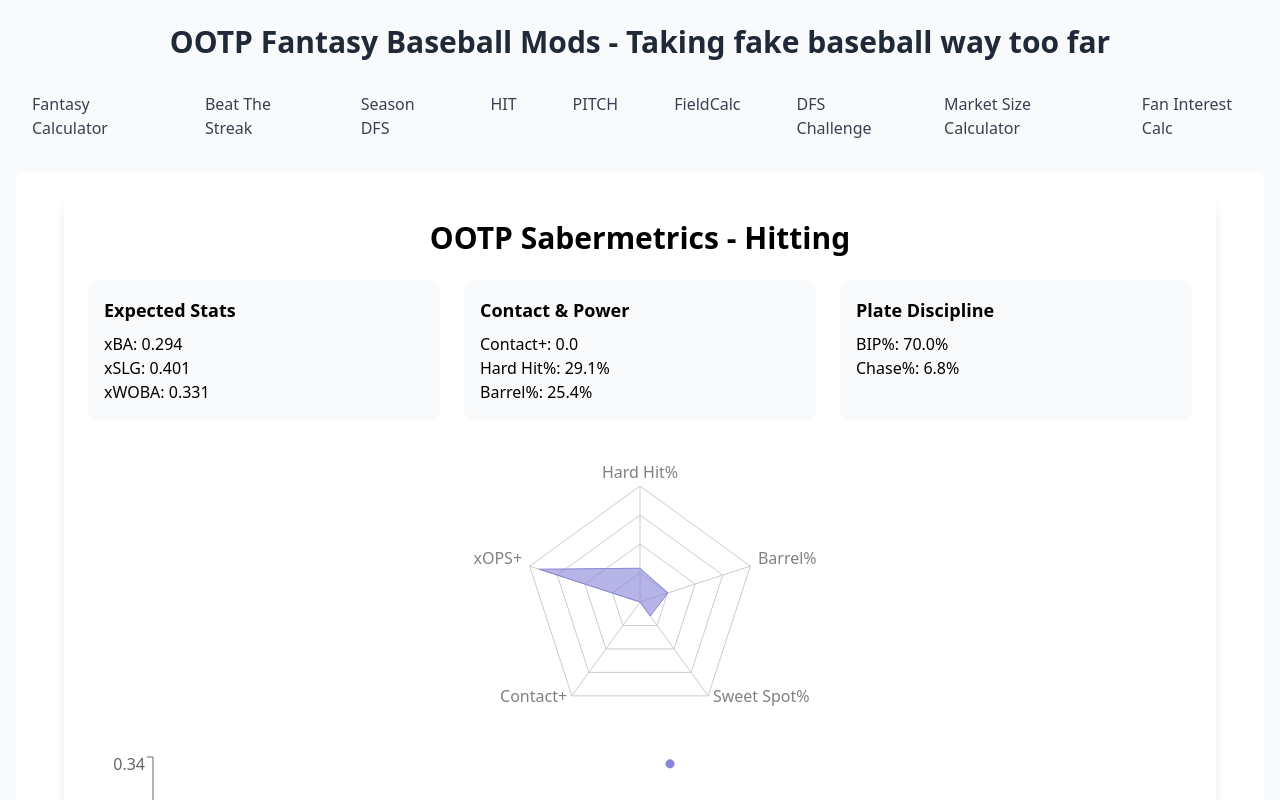
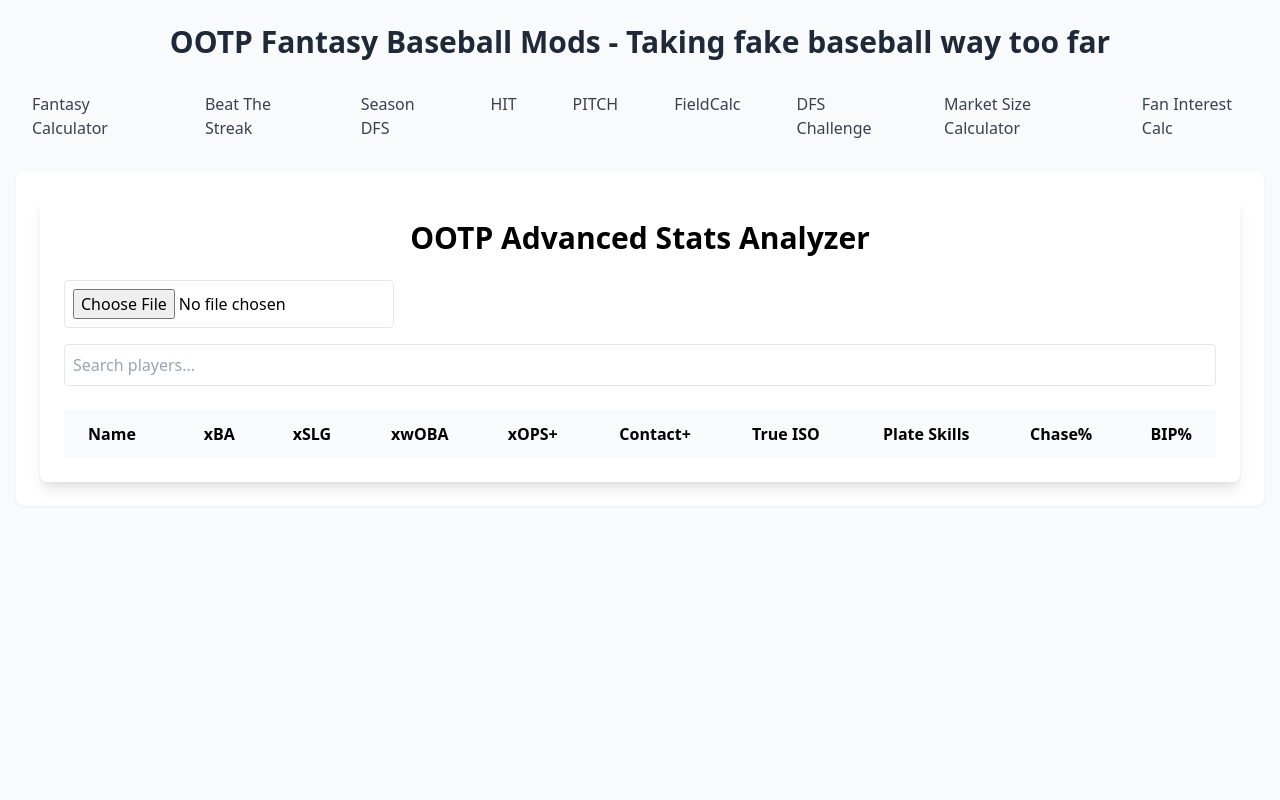
Before and after one commit to quarterback/SimBaseballCalc, a React (Create React App) app: page /hit in a window 1280 px wide. Shown: the top 800 px of the page. Built offline with nearby package versions, Linux system fonts and the light colour scheme.

Commit message:
Update StatcastHittingTool.js

```diff
--- a/src/StatcastHittingTool.js
+++ b/src/StatcastHittingTool.js
@@ -1,119 +1,190 @@
 import React, { useState } from 'react';
-import { RadarChart, Radar, PolarGrid, PolarAngleAxis, PolarRadiusAxis, ScatterChart, Scatter, XAxis, YAxis, ZAxis, Tooltip, ResponsiveContainer } from 'recharts';
+import Papa from 'papaparse';
 
 const StatcastHittingTool = () => {
-  const [playerData, setPlayerData] = useState({
-    name: '',
-    team: '',
-    avg: '',
-    obp: '',
-    slg: '',
-    iso: '',
-    babip: '',
-    war: '',
-    hrPerPa: '',
-    bb_pct: '',
-    k_pct: '',
-    woba: '',
-    wrc_plus: '',
-    ops: '',
-    ops_plus: '',
-    contact: '',
-    gap: '',
-    power: '',
-    eye: '',
-    avoid_k: ''
-  });
+  const [players, setPlayers] = useState([]);
+  const [loading, setLoading] = useState(false);
+  const [error, setError] = useState('');
+  const [sortField, setSortField] = useState('name');
+  const [sortDirection, setSortDirection] = useState('asc');
+  const [searchQuery, setSearchQuery] = useState('');
 
-  // Function to calculate new advanced hitting metrics
-  const calculateAdvancedStats = (data) => {
-    const AVG = parseFloat(data.avg) || 0.260; // Default to league avg
-    const OBP = parseFloat(data.obp) || 0.330;
-    const SLG = parseFloat(data.slg) || 0.430;
-    const ISO = parseFloat(data.iso) || 0.140;
-    const BABIP = parseFloat(data.babip) || 0.300;
-    const HR_PA = parseFloat(data.hrPerPa) || 0.040; // Home Run per PA
-    const OPS_PLUS = parseFloat(data.ops_plus) || 100;
-    const WRC_PLUS = parseFloat(data.wrc_plus) || 100;
-    const BB_PCT = parseFloat(data.bb_pct) || 8.0;
-    const K_PCT = parseFloat(data.k_pct) || 22.0;
-    const CONTACT = parseFloat(data.contact) || 50;
-    const POWER = parseFloat(data.power) || 50;
-    const EYE = parseFloat(data.eye) || 50;
+  // Calculate advanced stats for a single player
+  const calculateAdvancedStats = (player) => {
+    const AVG = parseFloat(player.AVG) || 0.260;
+    const OBP = parseFloat(player.OBP) || 0.330;
+    const SLG = parseFloat(player.SLG) || 0.430;
+    const ISO = parseFloat(player.ISO) || 0.140;
+    const BABIP = parseFloat(player.BABIP) || 0.300;
+    const HR_PA = parseFloat(player.HR) / parseFloat(player.PA) || 0.040;
+    const OPS_PLUS = parseFloat(player.OPS_PLUS) || 100;
+    const WRC_PLUS = parseFloat(player.wRC_PLUS) || 100;
+    const BB_PCT = parseFloat(player.BB_PCT) || 8.0;
+    const K_PCT = parseFloat(player.K_PCT) || 22.0;
+    const CONTACT = parseFloat(player.Contact) || 50;
+    const POWER = parseFloat(player.Power) || 50;
+    const EYE = parseFloat(player.Eye) || 50;
 
     return {
+      ...player,
       xBA: ((BABIP * 0.85) + (AVG * 0.15)).toFixed(3),
       xSLG: ((SLG * 0.9) + (ISO * 0.1)).toFixed(3),
       xWOBA: ((OBP * 0.6) + (SLG * 0.3) + (HR_PA * 0.1)).toFixed(3),
       BIP_PCT: (100 - (BB_PCT + K_PCT)).toFixed(1),
       xOPS_PLUS: ((OPS_PLUS * 0.9) + (ISO * 100 * 0.1)).toFixed(1),
-      barrelPct: ((POWER * 0.4) + (ISO * 100 * 0.3) + (HR_PA * 100 * 0.3)).toFixed(1),
-      hardHitPct: ((ISO * 100 * 0.3) + (SLG * 100 * 0.3) + (BABIP * 100 * 0.4)).toFixed(1),
-      sweetSpotPct: (BABIP * 100 * 0.5).toFixed(1),
-      chasePct: ((EYE * 0.4) - (K_PCT * 0.6)).toFixed(1),
-      contactPlus: (((CONTACT - 50) * 1.5) + ((100 - (BB_PCT + K_PCT) - 70) * 2)).toFixed(1)
+      Contact_Plus: (((CONTACT - 50) * 1.5) + ((100 - (BB_PCT + K_PCT) - 70) * 2)).toFixed(1),
+      Chase_PCT: ((EYE * 0.4) - (K_PCT * 0.6)).toFixed(1),
+      True_ISO: ((ISO * 0.8) + (POWER/100 * 0.2)).toFixed(3),
+      Plate_Skills: ((OBP * 0.4) + (EYE/100 * 0.3) + ((100-K_PCT)/100 * 0.3)).toFixed(3)
     };
   };
 
-  const advancedStats = calculateAdvancedStats(playerData);
+  const processCSV = async (file) => {
+    setLoading(true);
+    setError('');
 
-  // Radar Chart Data
-  const radarData = [
-    { stat: 'Hard Hit%', value: parseFloat(advancedStats.hardHitPct) },
-    { stat: 'Barrel%', value: parseFloat(advancedStats.barrelPct) },
-    { stat: 'Sweet Spot%', value: parseFloat(advancedStats.sweetSpotPct) },
-    { stat: 'Contact+', value: parseFloat(advancedStats.contactPlus) },
-    { stat: 'xOPS+', value: parseFloat(advancedStats.xOPS_PLUS) }
-  ];
+    try {
+      const text = await file.text();
+      Papa.parse(text, {
+        header: true,
+        dynamicTyping: true,
+        skipEmptyLines: true,
+        complete: (results) => {
+          if (results.errors.length > 0) {
+            setError('Error parsing CSV file');
+            setLoading(false);
+            return;
+          }
 
-  // Scatter Plot (xSLG vs xWOBA)
-  const scatterData = [
-    { x: parseFloat(advancedStats.xSLG), y: parseFloat(advancedStats.xWOBA) }
-  ];
+          const processedPlayers = results.data.map(player => calculateAdvancedStats(player));
+          setPlayers(processedPlayers);
+          setLoading(false);
+        },
+        error: (error) => {
+          setError(`Error processing file: ${error.message}`);
+          setLoading(false);
+        }
+      });
+    } catch (error) {
+      setError(`Error reading file: ${error.message}`);
+      setLoading(false);
+    }
+  };
+
+  const handleSort = (field) => {
+    const direction = field === sortField && sortDirection === 'asc' ? 'desc' : 'asc';
+    setSortField(field);
+    setSortDirection(direction);
+
+    const sortedPlayers = [...players].sort((a, b) => {
+      let aVal = a[field];
+      let bVal = b[field];
+
+      // Handle numeric sorting
+      if (!isNaN(aVal) && !isNaN(bVal)) {
+        aVal = parseFloat(aVal);
+        bVal = parseFloat(bVal);
+      }
+
+      if (direction === 'asc') {
+        return aVal > bVal ? 1 : -1;
+      }
+      return aVal < bVal ? 1 : -1;
+    });
+
+    setPlayers(sortedPlayers);
+  };
+
+  const filteredPlayers = players.filter(player =>
+    player.Name?.toLowerCase().includes(searchQuery.toLowerCase()) ||
+    player.Team?.toLowerCase().includes(searchQuery.toLowerCase())
+  );
 
   return (
-    <div className="max-w-6xl mx-auto p-6 bg-white shadow-lg rounded-lg">
-      <h1 className="text-3xl font-bold text-center mb-6">OOTP Sabermetrics - Hitting</h1>
+    <div className="max-w-full mx-auto p-6 bg-white shadow-lg rounded-lg">
+      <h1 className="text-3xl font-bold text-center mb-6">OOTP Advanced Stats Analyzer</h1>
 
-      {/* Advanced Stats Display */}
-      <div className="grid grid-cols-1 md:grid-cols-3 gap-6 mb-8">
-        <div className="bg-gray-50 p-4 rounded-lg">
-          <h3 className="text-lg font-semibold mb-2">Expected Stats</h3>
-          <p>xBA: {advancedStats.xBA}</p>
-          <p>xSLG: {advancedStats.xSLG}</p>
-          <p>xWOBA: {advancedStats.xWOBA}</p>
-        </div>
-        <div className="bg-gray-50 p-4 rounded-lg">
-          <h3 className="text-lg font-semibold mb-2">Contact & Power</h3>
-          <p>Contact+: {advancedStats.contactPlus}</p>
-          <p>Hard Hit%: {advancedStats.hardHitPct}%</p>
-          <p>Barrel%: {advancedStats.barrelPct}%</p>
-        </div>
-        <div className="bg-gray-50 p-4 rounded-lg">
-          <h3 className="text-lg font-semibold mb-2">Plate Discipline</h3>
-          <p>BIP%: {advancedStats.BIP_PCT}%</p>
-          <p>Chase%: {advancedStats.chasePct}%</p>
-        </div>
+      <div className="mb-6">
+        <input
+          type="file"
+          accept=".csv"
+          onChange={(e) => e.target.files?.[0] && processCSV(e.target.files[0])}
+          className="mb-4 p-2 border rounded"
+        />
+
+        <input
+          type="text"
+          placeholder="Search players..."
+          value={searchQuery}
+          onChange={(e) => setSearchQuery(e.target.value)}
+          className="w-full p-2 border rounded"
+        />
       </div>
 
-      {/* Radar Chart */}
-      <ResponsiveContainer width="100%" height={300}>
-        <RadarChart data={radarData}>
-          <PolarGrid />
-          <PolarAngleAxis dataKey="stat" />
-          <Radar name="Hitter Stats" dataKey="value" stroke="#8884d8" fill="#8884d8" fillOpacity={0.6} />
-        </RadarChart>
-      </ResponsiveContainer>
+      {error && (
+        <div className="bg-red-100 border border-red-400 text-red-700 px-4 py-3 rounded mb-4">
+          {error}
+        </div>
+      )}
 
-      {/* Scatter Chart */}
-      <ResponsiveContainer width="100%" height={300}>
-        <ScatterChart>
-          <XAxis dataKey="x" name="xSLG" />
-          <YAxis dataKey="y" name="xWOBA" />
-          <Tooltip />
-          <Scatter name="xSLG vs xWOBA" data={scatterData} fill="#8884d8" />
-        </ScatterChart>
-      </ResponsiveContainer>
+      {loading ? (
+        <div className="text-center">Loading...</div>
+      ) : (
+        <div className="overflow-x-auto">
+          <table className="min-w-full bg-white">
+            <thead className="bg-gray-50">
+              <tr>
+                <th className="sticky top-0 bg-gray-50 px-6 py-3 text-left cursor-pointer" onClick={() => handleSort('Name')}>
+                  Name {sortField === 'Name' && (sortDirection === 'asc' ? '↑' : '↓')}
+                </th>
+                <th className="sticky top-0 bg-gray-50 px-6 py-3 text-right cursor-pointer" onClick={() => handleSort('xBA')}>
+                  xBA {sortField === 'xBA' && (sortDirection === 'asc' ? '↑' : '↓')}
+                </th>
+                <th className="sticky top-0 bg-gray-50 px-6 py-3 text-right cursor-pointer" onClick={() => handleSort('xSLG')}>
+                  xSLG {sortField === 'xSLG' && (sortDirection === 'asc' ? '↑' : '↓')}
+                </th>
+                <th className="sticky top-0 bg-gray-50 px-6 py-3 text-right cursor-pointer" onClick={() => handleSort('xWOBA')}>
+                  xwOBA {sortField === 'xWOBA' && (sortDirection === 'asc' ? '↑' : '↓')}
+                </th>
+                <th className="sticky top-0 bg-gray-50 px-6 py-3 text-right cursor-pointer" onClick={() => handleSort('xOPS_PLUS')}>
+                  xOPS+ {sortField === 'xOPS_PLUS' && (sortDirection === 'asc' ? '↑' : '↓')}
+                </th>
+                <th className="sticky top-0 bg-gray-50 px-6 py-3 text-right cursor-pointer" onClick={() => handleSort('Contact_Plus')}>
+                  Contact+ {sortField === 'Contact_Plus' && (sortDirection === 'asc' ? '↑' : '↓')}
+                </th>
+                <th className="sticky top-0 bg-gray-50 px-6 py-3 text-right cursor-pointer" onClick={() => handleSort('True_ISO')}>
+                  True ISO {sortField === 'True_ISO' && (sortDirection === 'asc' ? '↑' : '↓')}
+                </th>
+                <th className="sticky top-0 bg-gray-50 px-6 py-3 text-right cursor-pointer" onClick={() => handleSort('Plate_Skills')}>
+                  Plate Skills {sortField === 'Plate_Skills' && (sortDirection === 'asc' ? '↑' : '↓')}
+                </th>
+                <th className="sticky top-0 bg-gray-50 px-6 py-3 text-right cursor-pointer" onClick={() => handleSort('Chase_PCT')}>
+                  Chase% {sortField === 'Chase_PCT' && (sortDirection === 'asc' ? '↑' : '↓')}
+                </th>
+                <th className="sticky top-0 bg-gray-50 px-6 py-3 text-right cursor-pointer" onClick={() => handleSort('BIP_PCT')}>
+                  BIP% {sortField === 'BIP_PCT' && (sortDirection === 'asc' ? '↑' : '↓')}
+                </th>
+              </tr>
+            </thead>
+            <tbody>
+              {filteredPlayers.map((player, idx) => (
+                <tr key={idx} className={idx % 2 === 0 ? 'bg-gray-50' : 'bg-white'}>
+                  <td className="px-6 py-4 whitespace-nowrap">{player.Name}</td>
+                  <td className="px-6 py-4 text-right">{player.xBA}</td>
+                  <td className="px-6 py-4 text-right">{player.xSLG}</td>
+                  <td className="px-6 py-4 text-right">{player.xWOBA}</td>
+                  <td className="px-6 py-4 text-right">{player.xOPS_PLUS}</td>
+                  <td className="px-6 py-4 text-right">{player.Contact_Plus}</td>
+                  <td className="px-6 py-4 text-right">{player.True_ISO}</td>
+                  <td className="px-6 py-4 text-right">{player.Plate_Skills}</td>
+                  <td className="px-6 py-4 text-right">{player.Chase_PCT}</td>
+                  <td className="px-6 py-4 text-right">{player.BIP_PCT}</td>
+                </tr>
+              ))}
+            </tbody>
+          </table>
+        </div>
+      )}
     </div>
   );
 };
```
